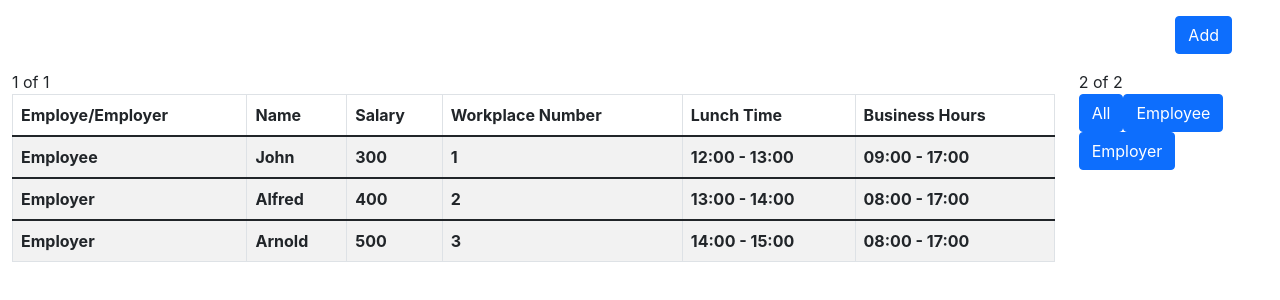
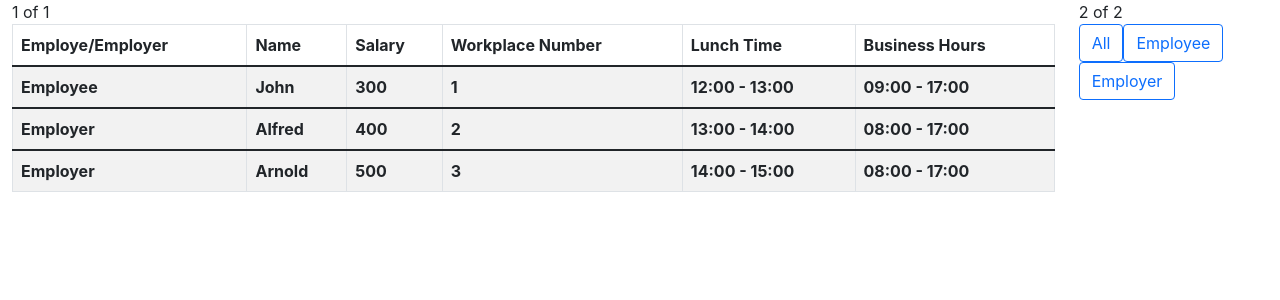
Before and after one commit to Decpwnz/employers-employees-frontend, a React (Vite) app: page / in a window 1280 px wide. Shown: the top 300 px of the page. Built offline with nearby package versions, Linux system fonts and the light colour scheme.

Commit message:
giving proper names for variables, components, states

```diff
--- a/package.json
+++ b/package.json
@@ -9,6 +9,7 @@
   },
   "dependencies": {
     "bootstrap": "^5.1.3",
+    "prop-types": "^15.8.1",
     "react": "^18.0.0",
     "react-bootstrap": "^2.2.3",
     "react-dom": "^18.0.0",
--- a/src/App.jsx
+++ b/src/App.jsx
@@ -1,14 +1,10 @@
-import Containers from './components/Container';
-import Modals from './components/Modal';
+import Container from './components/Container';
 import './App.scss';
 
 function App() {
   return (
-    <div className="App">
-      <div className="modals">
-        <Modals />
-      </div>
-      <Containers />
+    <div>
+      <Container />
     </div>
   );
 }
--- a/src/App.scss
+++ b/src/App.scss
@@ -1,6 +1 @@
 @import '../node_modules/bootstrap/scss/bootstrap';
-
-.modals {
-  text-align: end;
-  margin: 1em 3em;
-}
--- a/src/components/Button.jsx
+++ /dev/null
@@ -1,13 +0,0 @@
-import Button from 'react-bootstrap/Button';
-
-function EmployeeEmployerButtons({ handleClick }) {
-  return (
-    <>
-      <Button variant="primary" type="button" value="All" onClick={handleClick}>All</Button>
-      <Button variant="primary" type="button" value="Employee" onClick={handleClick}>Employee</Button>
-      <Button variant="primary" type="button" value="Employer" onClick={handleClick}>Employer</Button>
-    </>
-  );
-}
-
-export default EmployeeEmployerButtons;
--- a/src/components/Container.jsx
+++ b/src/components/Container.jsx
@@ -1,47 +1,50 @@
 import { useState } from 'react';
 
+import { Container as RBContainer } from 'react-bootstrap';
 import Col from 'react-bootstrap/Col';
-import Container from 'react-bootstrap/Container';
 import Row from 'react-bootstrap/Row';
 
-import EmployeeEmployerButtons from './Button';
 import data from './data';
-import Tables from './Table';
+import Table from './Table';
+import TypeFilter from './TypeFilter';
 
-function Containers() {
-  const [state, setState] = useState(data);
+const typeData = {
+  employee: 'Employee',
+  employer: 'Employer',
+};
+
+function Container() {
+  const [team, setTeam] = useState(data);
 
   const handleClick = (event) => {
-    const word = event.target.value;
+    const typeFilter = event.target.value;
 
-    if (word === 'All') {
-      setState(data);
-    } else if (word === 'Employee') {
-      const filtered = data.filter((item) => item.type === 'Employee');
-      setState(filtered);
-    } else if (word === 'Employer') {
-      const filtered = data.filter((item) => item.type === 'Employer');
-      setState(filtered);
+    if (typeFilter === 'All') {
+      setTeam(data);
+    } else if (typeFilter === typeData.employee) {
+      const filtered = data.filter((item) => item.type === typeData.employee);
+      setTeam(filtered);
+    } else if (typeFilter === typeData.employer) {
+      const filtered = data.filter((item) => item.type === typeData.employer);
+      setTeam(filtered);
     }
   };
 
   return (
-    <div className="App">
-      <Container fluid>
+    <RBContainer fluid>
       <Row>
         <Col xs={10}>
           1 of 1
-            <Tables state={state} handleClick={handleClick} />
+          <Table team={team} />
         </Col>
         <Col>
           2 of 2
           <br />
-            <EmployeeEmployerButtons state={state} handleClick={handleClick} />
+          <TypeFilter onClick={handleClick} />
         </Col>
       </Row>
-      </Container>
-    </div>
+    </RBContainer>
   );
 }
 
-export default Containers;
+export default Container;
--- a/src/components/Modal.jsx
+++ /dev/null
@@ -1,42 +0,0 @@
-import { useState } from 'react';
-
-import Button from 'react-bootstrap/Button';
-import Modal from 'react-bootstrap/Modal';
-
-function Modals() {
-  const [show, setShow] = useState(false);
-
-  const handleClose = () => setShow(false);
-  const handleShow = () => setShow(true);
-
-  return (
-    <div>
-      <Button variant="primary" onClick={handleShow}>
-        Add
-      </Button>
-
-      <Modal
-        show={show}
-        onHide={handleClose}
-        backdrop="static"
-        keyboard={false}
-      >
-        <Modal.Header closeButton>
-          <Modal.Title>Modal title</Modal.Title>
-        </Modal.Header>
-        <Modal.Body>
-          I will not close if you click outside me. Don`&apos;`t even try to press
-          escape key.
-        </Modal.Body>
-        <Modal.Footer>
-          <Button variant="secondary" onClick={handleClose}>
-            Close
-          </Button>
-          <Button variant="primary">Understood</Button>
-        </Modal.Footer>
-      </Modal>
-    </div>
-  );
-}
-
-export default Modals;
--- a/src/components/Table.jsx
+++ b/src/components/Table.jsx
@@ -1,9 +1,8 @@
-import Table from 'react-bootstrap/Table';
+import { Table as RBTable } from 'react-bootstrap';
 
-function Tables({ state }) {
+function Table({ team }) {
   return (
-    <div>
-      <Table striped bordered hover>
+    <RBTable striped bordered hover>
       <thead>
         <tr>
           <th>Employe/Employer</th>
@@ -15,7 +14,7 @@ function Tables({ state }) {
         </tr>
       </thead>
       {
-          state.map((item) => (
+        team.map((item) => (
           <tbody key={item.id}>
             <tr>
               <th>{item.type}</th>
@@ -28,9 +27,8 @@ function Tables({ state }) {
           </tbody>
         ))
       }
-      </Table>
-    </div>
+    </RBTable>
   );
 }
 
-export default Tables;
+export default Table;
--- /dev/null
+++ b/src/components/TypeFilter.jsx
@@ -0,0 +1,13 @@
+import Button from 'react-bootstrap/Button';
+
+function TypeFilter({ onClick }) {
+  return (
+    <div>
+      <Button variant="outline-primary" type="button" value="All" onClick={onClick}>All</Button>
+      <Button variant="outline-primary" type="button" value="Employee" onClick={onClick}>Employee</Button>
+      <Button variant="outline-primary" type="button" value="Employer" onClick={onClick}>Employer</Button>
+    </div>
+  );
+}
+
+export default TypeFilter;
```
Lines whose indentation alone changed are shown as unchanged.
